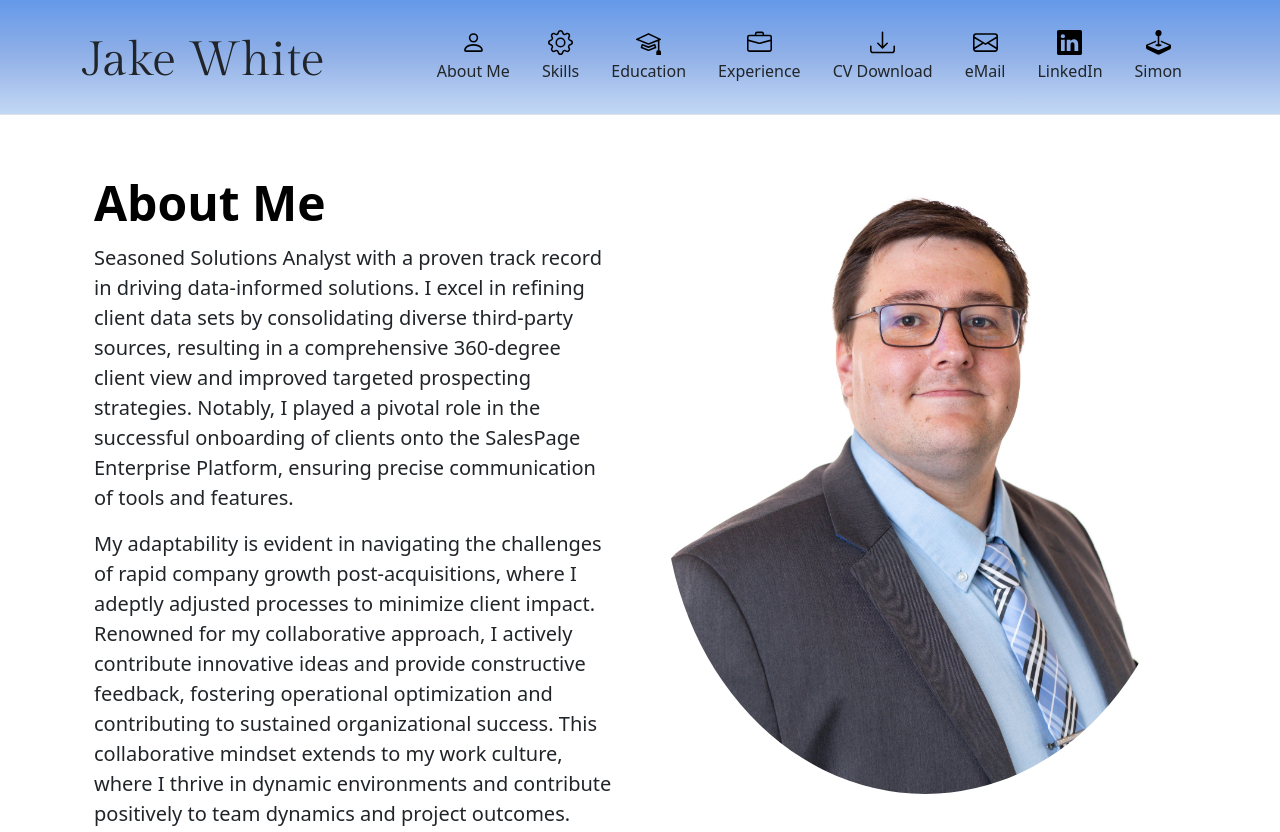
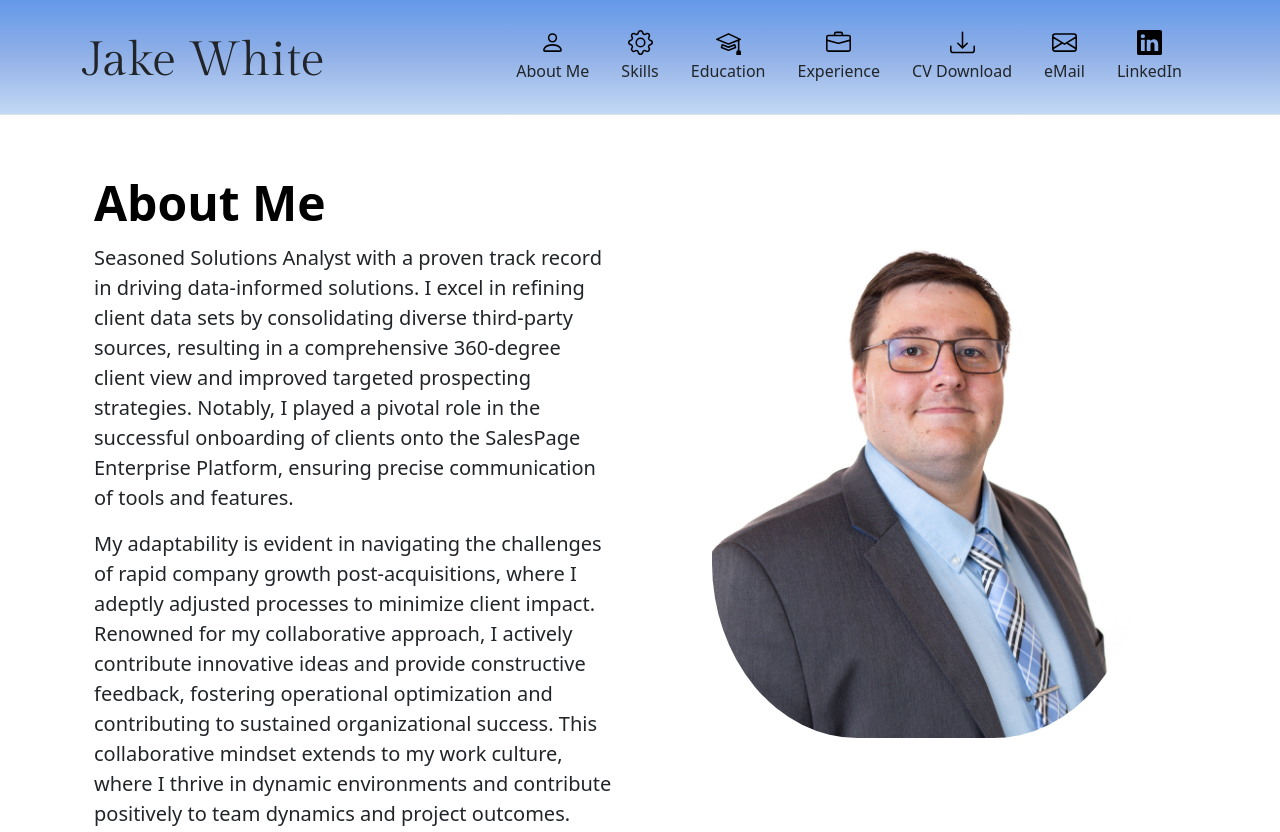
Before and after one commit to Jacob-white/resume, a plain HTML site: page index.html in a window 1280 px wide. Shown: the top 832 px of the page. Drawn offline with nearby package versions, Linux system fonts and the light colour scheme.

Commit message:
Add files via upload

```diff
--- a/index.html
+++ b/index.html
@@ -43,7 +43,7 @@
         font-family: "Gilda Display", serif;
       }
       .headshot {
-        border-radius: 50%;
+        border-radius: 35%;
       }
       .list-header {
         background-color: #6499e9;
@@ -128,8 +128,9 @@
               </li>
               <li>
                 <a
-                  href="#"
+                  href="./pdf/Jacob S White - Resume.pdf"
                   class="nav-link text-dark"
+                  target="_blank"
                 >
                   <img
                     src="./images/download.svg"
@@ -158,6 +159,7 @@
                 <a
                   href="https://www.linkedin.com/in/jake-white-95606632/"
                   class="nav-link text-dark"
+                  target="_blank"
                 >
                   <img
                     src="./images/linkedin.svg"
@@ -166,20 +168,6 @@
                     class="bi d-block mx-auto mb-1"
                   />
                   LinkedIn
-                </a>
-              </li>
-              <li>
-                <a
-                  href="./simon/Simon Game/index.html"
-                  class="nav-link text-dark"
-                >
-                  <img
-                    src="./images/joystick.svg"
-                    alt=""
-                    height="25px"
-                    class="bi d-block mx-auto mb-1"
-                  />
-                  Simon
                 </a>
               </li>
             </ul>
@@ -191,7 +179,7 @@
     <section id="aboutme">
       <div class="container col-xxl-8 px-4 py-3">
         <div class="row flex-lg-row-reverse align-items-center g-5 pt-5">
-          <div class="col-10 col-sm-8 col-lg-6 headshot container">
+          <div class="col-12 col-sm-10 col-lg-5 headshot container">
             <img
               src="./images/Formal-Headshot.JPG"
               class="d-block mx-lg-auto img-fluid headshot container"
```
Also changed, not shown: images/Formal-Headshot.jpg (added), images/Formal-Headshot3.JPG (added).
